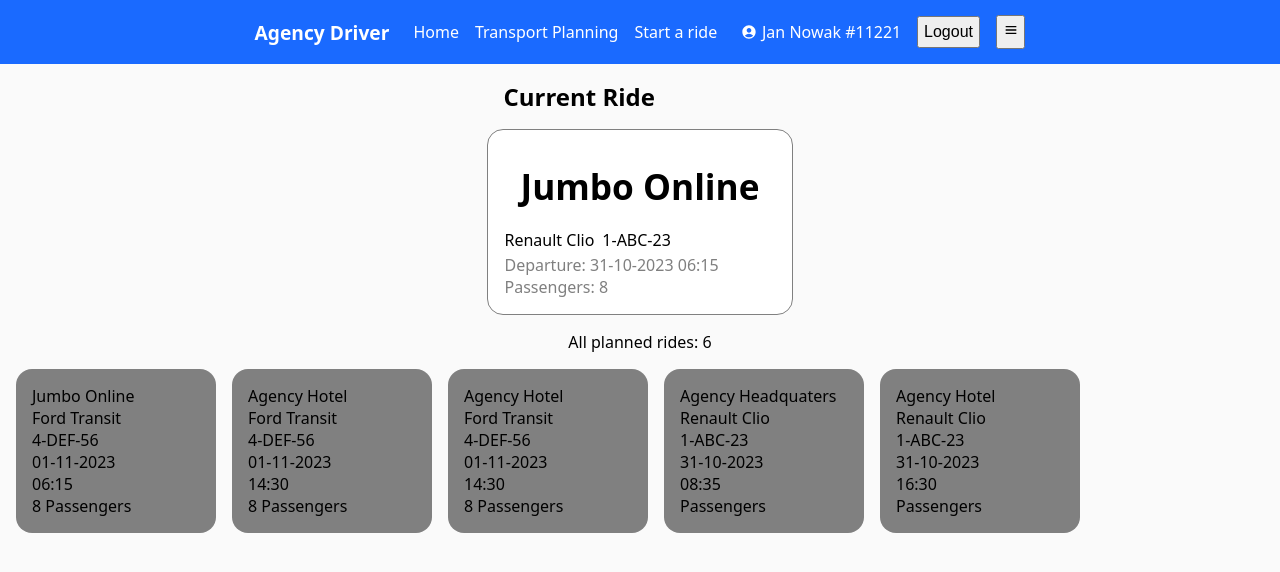
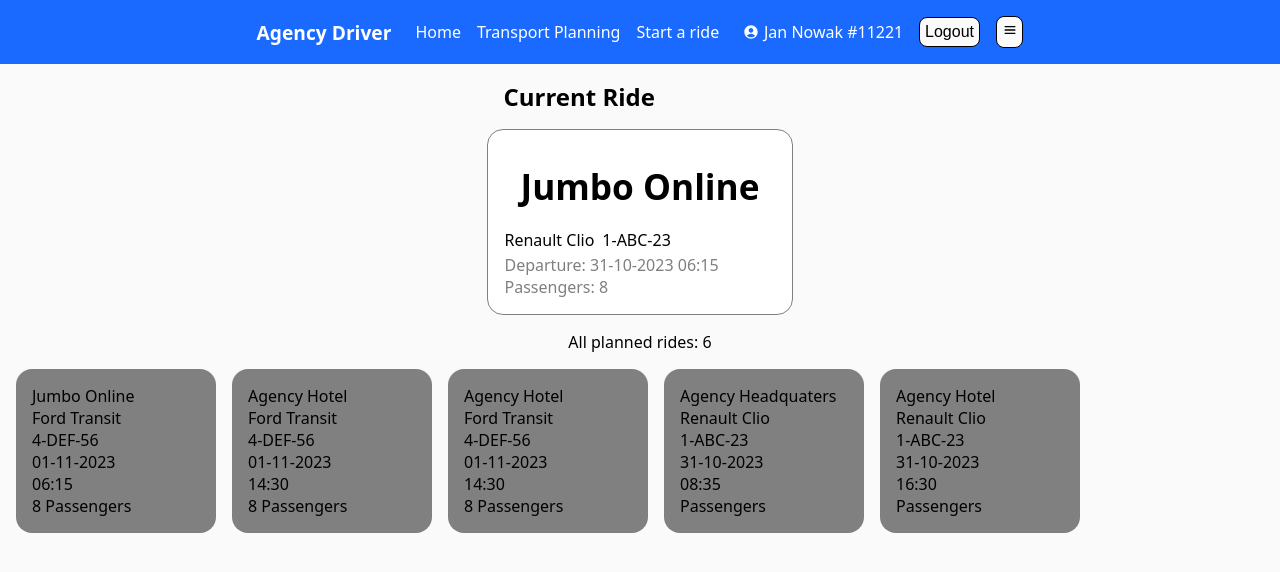
Before and after one commit to begiedz/agencyDriver, a React (Vite) app: page / in a window 1280 px wide. Shown: the top 572 px of the page. Built offline with nearby package versions, Linux system fonts and the light colour scheme.

Commit message:
update nabvar style

```diff
--- a/src/components/Navbar.tsx
+++ b/src/components/Navbar.tsx
@@ -13,7 +13,7 @@ const Navbar = () => {
         <li><Link to='/startRide'>Start a ride</Link></li>
       </ul>
       <div className='profile'><MdAccountCircle />Jan Nowak #11221</div>
-      <button>Logout</button>
+      <button className='logout'>Logout</button>
       <button className='menu'><BiMenu /></button>
     </nav>
   )
--- a/src/scss/components/_navbar.scss
+++ b/src/scss/components/_navbar.scss
@@ -6,6 +6,7 @@ nav {
 
   position: sticky;
 
+  padding: 0 1rem;
   height: 4rem;
   width: 100%;
 
@@ -23,18 +24,18 @@ nav {
     list-style: none;
 
     li {
+      transition: background-color 100ms ease-out;
+      border-radius: 0.5rem;
+      &:hover {
+        background-color: var(--black-transparent02);
+      }
       a {
         padding: 0.5rem;
-        border-radius: 0.5rem;
-
         text-decoration: none;
         color: inherit;
-
-        transition: background-color 100ms ease-out;
-      }
-
-      a:hover {
-        background-color: var(--black-transparent02);
+        &:hover {
+          background-color: transparent;
+        }
       }
     }
   }
@@ -43,9 +44,4 @@ nav {
     align-items: center;
     gap: 0.3rem;
   }
-  button {
-    font-size: 1rem;
-    padding: 0.3rem;
-    // border-radius: 0.5rem;
-  }
 }
--- a/src/scss/layout/_global.scss
+++ b/src/scss/layout/_global.scss
@@ -17,4 +17,16 @@ body {
     flex-direction: column;
     align-items: center;
   }
+  button {
+    font-size: 1rem;
+    padding: 0.3rem;
+    border-radius: 0.5rem;
+    background-color: var(--bg-color);
+
+    border: 1px solid black;
+    cursor: pointer;
+    &:active {
+      scale: 0.9;
+    }
+  }
 }
```
